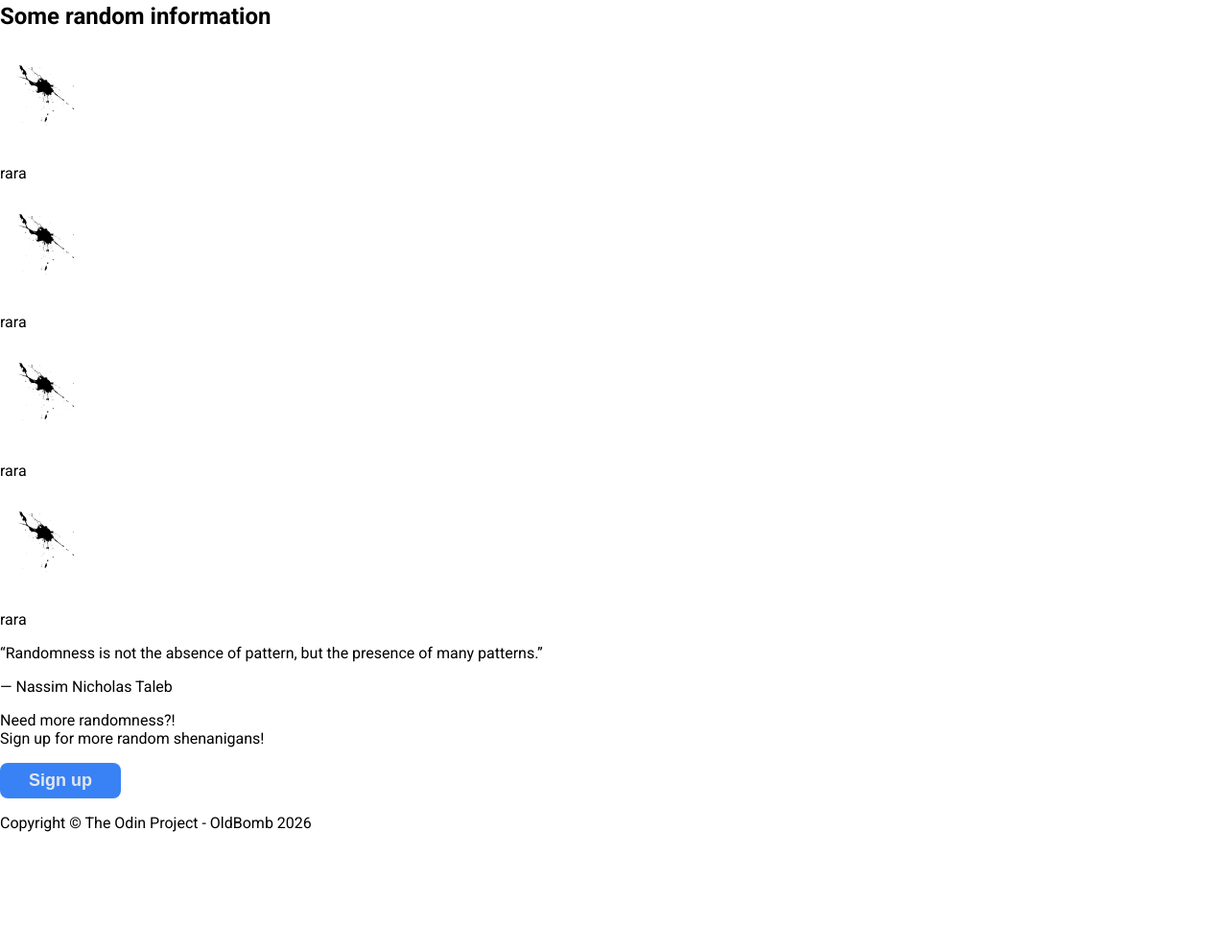
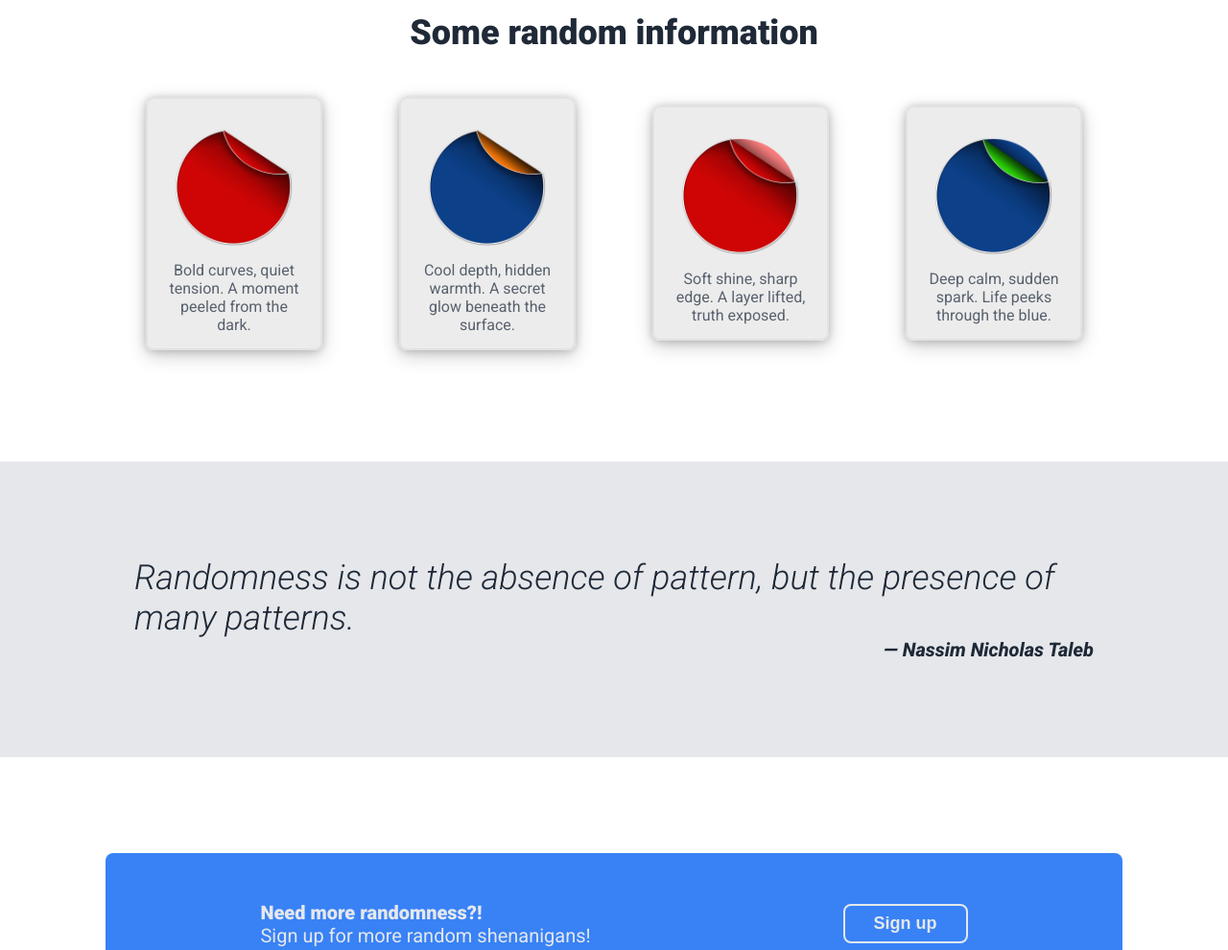
Before and after one commit to OldBombgit/Odin-Project-Landing-Page, a plain HTML site: page index.html in a window 1280 px wide. Shown: the part 518-1508 px from the top of the page at 96% size. Before the commit the page ends 1401 px from the top, so only its background shows below. Drawn offline with Linux system fonts and the light colour scheme.

Commit message:
Completed project

```diff
--- a/index.html
+++ b/index.html
@@ -17,7 +17,7 @@
         <div class="black-width">
             <div class="header-cont">
                 <div class="header-left">
-                    <img src="headerLogo.png" alt="random logo image" style="width: 60px;">
+                    <img src="images/headerLogo.png" alt="random logo image" style="width: 60px;">
                     <h1>Random Logo</h1>
                 </div>
                 <div class="header-right">
@@ -38,32 +38,50 @@
                         less boring and sometimes more fun.</p>
                     <button>Sign up</button>
                 </div>
-                <img src="randomImage.png" alt="Image by fjdafdafafa from Pixabay" style="width: 400px;;">
+                <img src="images/randomImage.png" alt="Image by fjdafdafafa from Pixabay" style="width: 400px;;">
             </div>
         </div>
     </div>
 
     <div class="random-info-section">
-        <h2>Some random information</h2>
+        <h2 class="info-header-text">Some random information</h2>
         <div class="flex-info">
-            <img src="randomImage.png" alt="Image by fjdafdafafa from Pixabay" style="width: 100px;">
-            <p>rara</p>
-            <img src="randomImage.png" alt="Image by fjdafdafafa from Pixabay" style="width: 100px;">
-            <p>rara</p>
-            <img src="randomImage.png" alt="Image by fjdafdafafa from Pixabay" style="width: 100px;">
-            <p>rara</p>
-            <img src="randomImage.png" alt="Image by fjdafdafafa from Pixabay" style="width: 100px;">
-            <p>rara</p>
+            <figure>
+                <img src="images/random1.png" alt="Image by Graphic And Web Designer Freelance from Pixabay"
+                    style="width: 150px;">
+                <figcaption>Bold curves, quiet tension.
+                    A moment peeled from the dark.</figcaption>
+            </figure>
+            <figure>
+                <img src="images/random2.png" alt="Image by Graphic And Web Designer Freelance from Pixabay"
+                    style="width: 150px;">
+                <figcaption>Cool depth, hidden warmth.
+                    A secret glow beneath the surface.</figcaption>
+            </figure>
+            <figure>
+                <img src="images/random3.png" alt="Image by Graphic And Web Designer Freelance from Pixabayy"
+                    style="width: 150px;">
+                <figcaption>Soft shine, sharp edge.
+                    A layer lifted, truth exposed.</figcaption>
+            </figure>
+            <figure>
+                <img src="images/random4.png" alt="Image by Graphic And Web Designer Freelance from Pixabay"
+                    style="width: 150px;">
+                <figcaption>Deep calm, sudden spark.
+                    Life peeks through the blue.</figcaption>
+            </figure>
         </div>
     </div>
 
     <div class="quote-section">
-        <p>“Randomness is not the absence of pattern, but the presence of many patterns.”</p>
-        <p class="quote-by">— Nassim Nicholas Taleb</p>
+        <div class="quote-cont">
+            <p>Randomness is not the absence of pattern, but the presence of many patterns.</p>
+            <p class="quote-by">— Nassim Nicholas Taleb</p>
+        </div>
     </div>
 
     <div class="sign-up-section">
-        <p>Need more randomness?!<br>Sign up for more random shenanigans!</p>
+        <p><span>Need more randomness?!</span><br>Sign up for more random shenanigans!</p>
         <button>Sign up</button>
     </div>
 
--- a/style.css
+++ b/style.css
@@ -62,3 +62,87 @@ button {
     border: none;
     cursor: pointer;
 }
+
+
+.info-header-text {
+    font-size: 36px;
+    color: #1F2937;
+    font-weight: 900;
+    text-align: center;
+}
+
+.flex-info {
+    display: flex;
+    align-items: center;
+    justify-content: center;
+    margin: 0 auto;
+    width: 1000px;
+}
+
+figure {
+    border: 2px solid rgb(226, 226, 226);
+    border-radius: 8px;
+    padding: 15px;
+    width: 250px;
+    box-shadow: 0 1px 8px 0 rgba(0, 0, 0, 0.2), 0 6px 20px 0 rgba(0, 0, 0, 0.19);
+    text-align: center;
+    background-color: #e2e2e2a9;
+    color: #58616e;
+}
+
+.quote-section {
+    background-color: #E5E7EB;
+    color: #1F2937;
+    font-size: 36px;
+    font-weight: 300;
+    font-style: italic;
+    padding: 100px;
+    margin-top: 100px;
+}
+
+.quote-cont {
+    width: 1000px;
+    margin: 0 auto;
+}
+
+.quote-cont p {
+    padding: 0;
+    margin: 0;
+}
+
+.quote-by {
+    text-align: right;
+    font-weight: 800;
+    font-size: 20px;
+    margin: 0;
+}
+
+.sign-up-section {
+    width: 1000px;
+    display: flex;
+    justify-content: space-around;
+    align-items: center;
+    background-color: #3882F6;
+    padding: 30px;
+    margin: 100px auto 100px;
+    border-radius: 8px;
+    color: #E5E7EB;
+    font-size: 20px;
+}
+
+.sign-up-section button {
+    border: 2px solid #E5E7EB;
+}
+
+span {
+    font-weight: 900;
+}
+
+footer {
+    background-color: #1F2937;
+    color: #E5E7EB;
+    text-align: center;
+    font-size: 18px;
+    font-weight: 300;
+    padding: 20px;
+}
```
Also changed, not shown: images/headerLogo.png (renamed from headerLogo.png), images/random1.png (added), images/random2.png (added), images/random3.png (added), images/random4.png (added), images/randomImage.png (renamed from randomImage.png).
